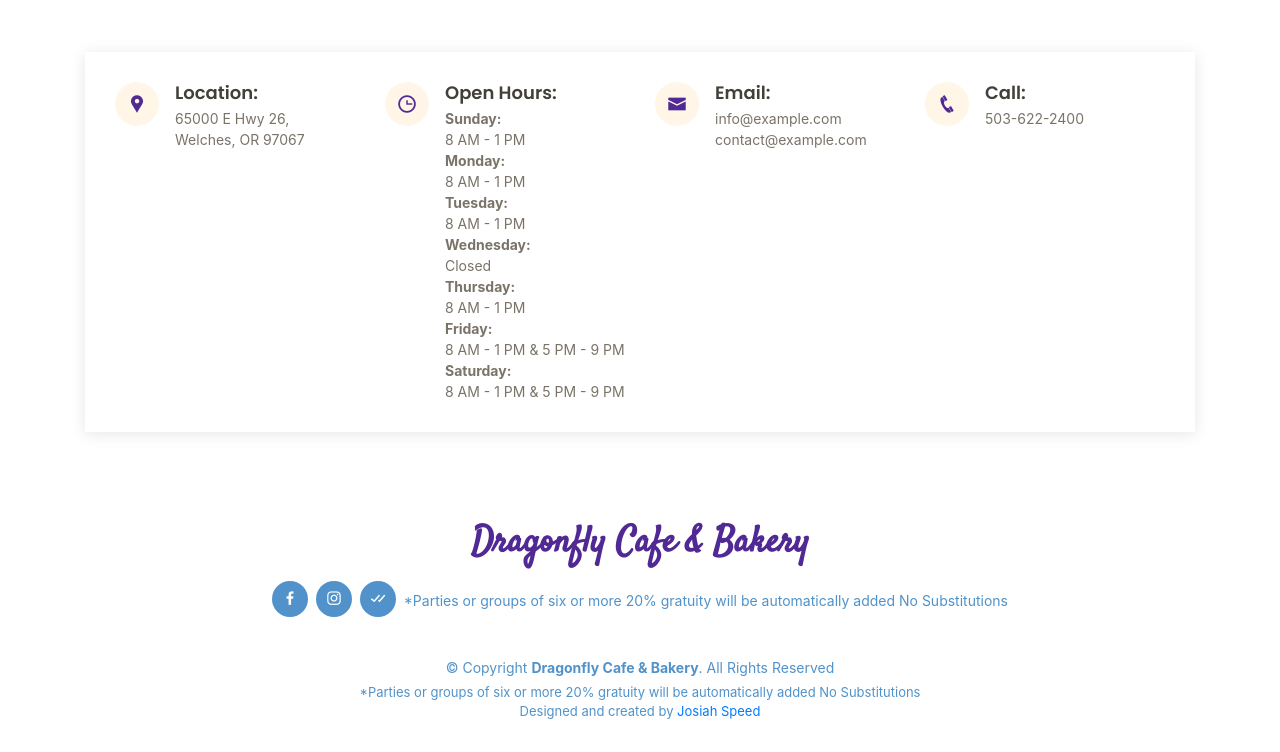
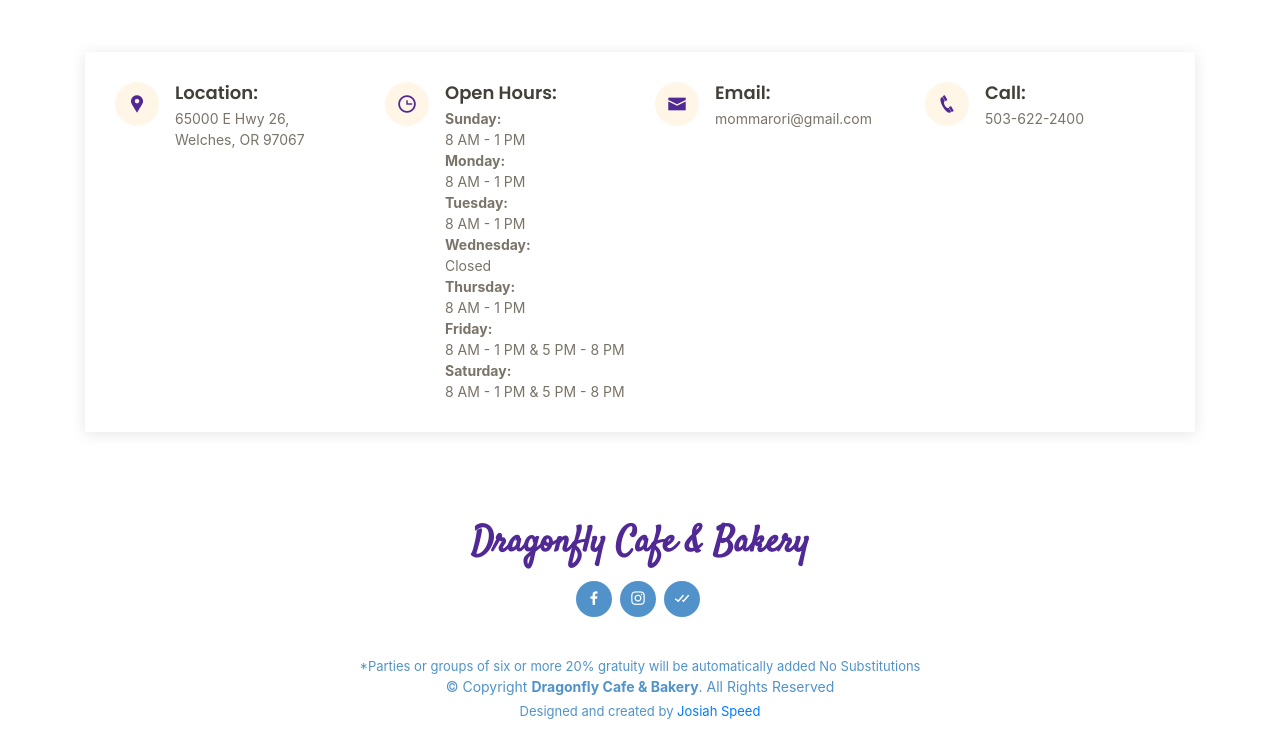
Before and after one commit to josiahspeed/Al-Forno-Ferruzza, a website with bundled scripts: page index.html in a window 1280 px wide. Shown: the part 4050-4802 px from the top of the page. Built offline with nearby package versions, Linux system fonts and the light colour scheme.

Commit message:
updates to time

```diff
--- a/index.html
+++ b/index.html
@@ -795,14 +795,14 @@
               <p><b>Tuesday:</b><br>8 AM - 1 PM</p>
               <p><b>Wednesday:</b><br>Closed</p>
               <p><b>Thursday:</b><br>8 AM - 1 PM</p>
-              <p><b>Friday:</b><br>8 AM - 1 PM & 5 PM - 9 PM</p>
-              <p><b>Saturday:</b><br>8 AM - 1 PM & 5 PM - 9 PM</p>
+              <p><b>Friday:</b><br>8 AM - 1 PM & 5 PM - 8 PM</p>
+              <p><b>Saturday:</b><br>8 AM - 1 PM & 5 PM - 8 PM</p>
             </div>
 
             <div class="col-lg-3 col-md-6 info mt-4 mt-lg-0">
               <i class="icofont-envelope"></i>
               <h4>Email:</h4>
-              <p>info@example.com<br>contact@example.com</p>
+              <p>mommarori@gmail.com</p>
             </div>
 
             <div class="col-lg-3 col-md-6 info mt-4 mt-lg-0">
@@ -853,16 +853,13 @@
         <a href="https://www.facebook.com/DragonflyCafeBakery/" class="facebook"><i class="bx bxl-facebook"></i></a>
         <a href="https://www.instagram.com/dragonflycafemthood/" class="instagram"><i class="bx bxl-instagram"></i></a>
         <a href="https://www.tripadvisor.com/Restaurant_Review-g52127-d7131585-Reviews-Dragonfly_Cafe_and_Bakery-Welches_Clackamas_County_Oregon.html" class="instagram"><i class="bx bx-check-double"></i></a>
-        *Parties or groups of six or more 20% gratuity will be automatically added
-        No Substitutions
-
-      </div>
-      <div class="copyright">
-        &copy; Copyright <strong><span>Dragonfly Cafe & Bakery</span></strong>. All Rights Reserved
       </div>
       <div class="credits">
         *Parties or groups of six or more 20% gratuity will be automatically added
         No Substitutions
+      </div>
+      <div class="copyright">
+        &copy; Copyright <strong><span>Dragonfly Cafe & Bakery</span></strong>. All Rights Reserved
       </div>
       <div class="credits">
         Designed and created by <a href="https://www.josiahspeed.com/">Josiah Speed</a>
```
